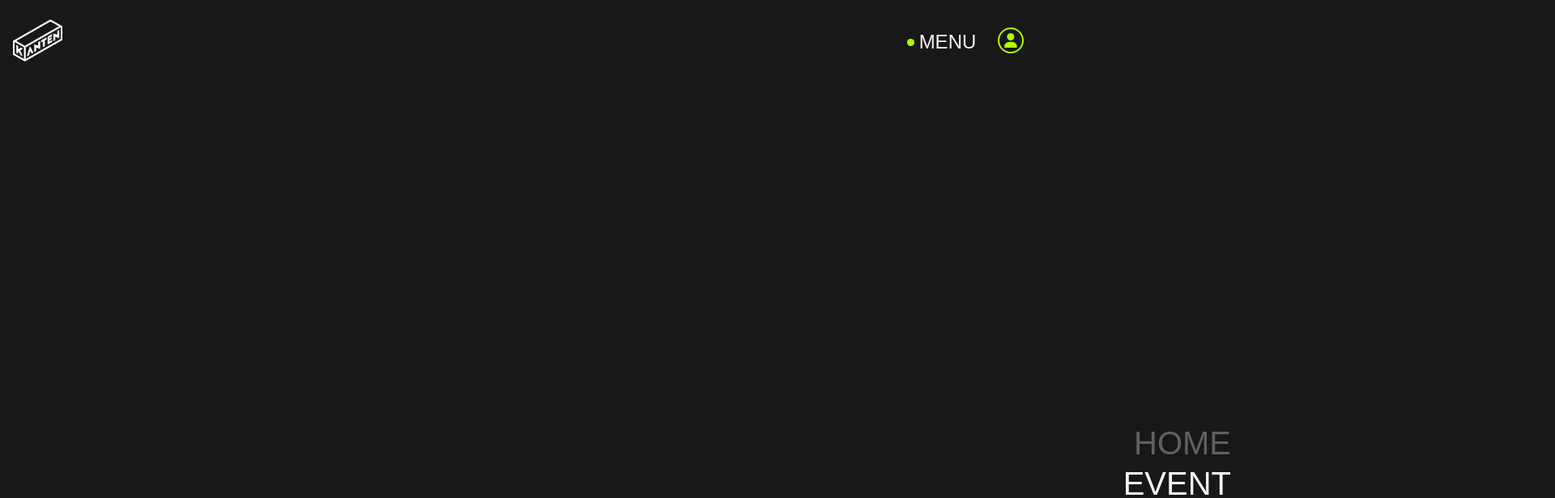
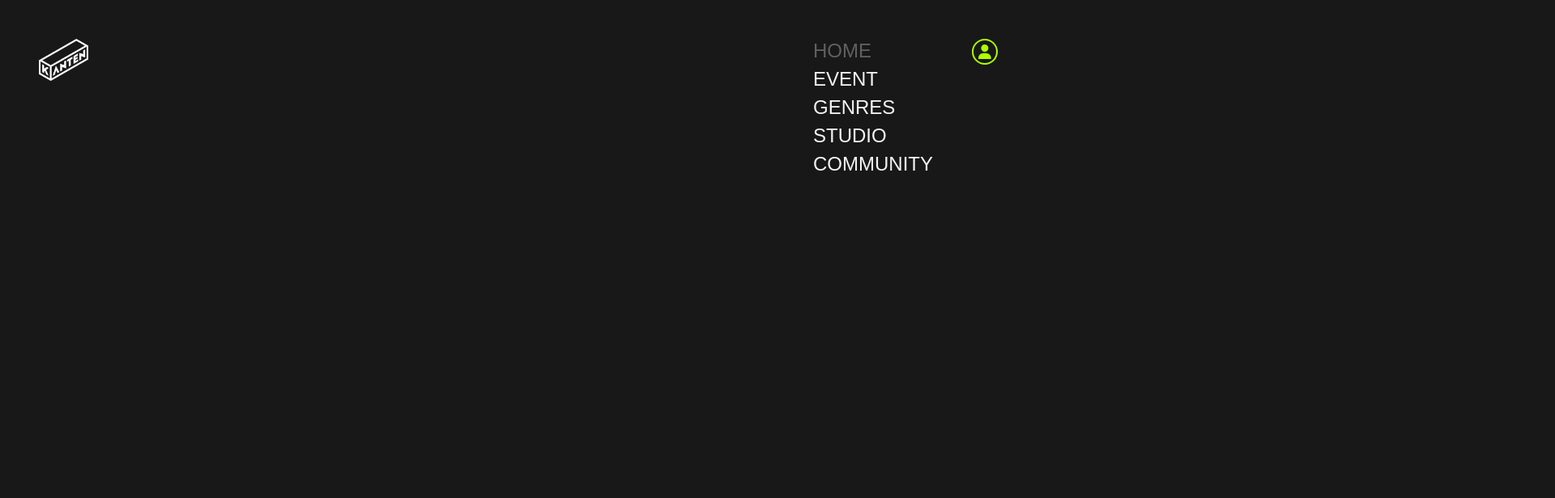
Before and after one commit to TLNRB/kanten, a Vue app in the folder kanten-website/: page / in a window 1280 px wide. Shown: the top 616 px of the page at 81% size, 1920 px wide, since content can reach past the window. Built offline with nearby package versions, Linux system fonts and the light colour scheme; a web font is replaced by a local one.

Commit message:
nav working

```diff
--- a/kanten-website/src/App.vue
+++ b/kanten-website/src/App.vue
@@ -1,5 +1,5 @@
 <script setup>
-import { ref } from 'vue'
+import { ref, onMounted, onUnmounted } from 'vue'
 import logo from './images/logo.png'
 
 // ---------- NavBar ----------
@@ -11,15 +11,34 @@ const sections = ref([
   { id: 'community', title: 'Community', active: false }
 ])
 
+/* ---------- Nav and dropdown click event ---------- */
+const screenWidth = ref(window.innerWidth)
 const dropdownState = ref(false)
+
 const dropdownStateChange = () => {
   dropdownState.value = !dropdownState.value
 }
+
+/* ---------- Resize handling ---------- */
+function handleResize() {
+  screenWidth.value = window.innerWidth
+}
+
+/*---------- Add resize event listener when component is mounted ---------- */
+onMounted(() => {
+  window.addEventListener('resize', handleResize)
+})
+/*---------- Remove resize event listener when component is mounted ---------- */
+onUnmounted(() => {
+  window.removeEventListener('resize', handleResize)
+})
 </script>
 
 <template>
-  <div class="py-[1.5rem] px-[1rem]">
-    <nav class="flex justify-between items-center z-10">
+  <div class="py-[1.5rem] px-[1rem] md:py-[2.5rem] md:px-[2rem] xl:p-[3rem]">
+    <nav
+      class="flex justify-between items-center z-10 fixed top-[1.5rem] right-[1rem] left-[1rem] md:top-[2.5rem] md:right-[2rem] md:left-[2rem] xl:top-[3rem] xl:right-[3rem] xl:left-[3rem]"
+    >
       <!------- Logo Image ------->
       <div>
         <a href="#">
@@ -29,7 +48,7 @@ const dropdownStateChange = () => {
 
       <!------- Dropdown Text ------->
       <div
-        class="flex gap-[6px] ml-auto mr-[1rem] text-[1.5rem] translate-y-[2px] group cursor-pointer uppercase leading-none"
+        class="flex gap-[6px] ml-auto mr-[1rem] text-[1.5rem] translate-y-[2px] group cursor-pointer uppercase leading-none md:hidden"
         @click="dropdownStateChange"
       >
         <div
@@ -52,18 +71,20 @@ const dropdownStateChange = () => {
 
       <!------- Nav Links ------->
       <div
-        class="flex flex-col items-end ml-auto absolute bottom-[2rem] right-[-15rem] text-[2.5rem] uppercase leading-[60px] ease-in duration-[.3s]"
+        class="flex flex-col items-center w-[100%] ml-auto h-fit absolute top-[10rem] translate-x-[110%] text-[2.5rem] uppercase leading-[60px] ease-in duration-[.3s] xs:leading-[70px] sm:leading-[80px] md:translate-x-0 md:w-auto md:right-[4rem] md:top-[-.5rem] md:items-start md:leading-[45px] xl:right-[5rem]"
         :class="{ 'dropdown-nav-active': dropdownState }"
       >
         <div v-for="section in sections" :key="section.id" class="overflow-hidden">
-          <p class="h-[50px] flex flex-col cursor-pointer group">
+          <p
+            class="h-[50px] flex flex-col cursor-pointer group xs:h-[60px] sm:h-[70px] md:h-[35px]"
+          >
             <span
-              class="group-hover:translate-y-[-45px] ease-in duration-[.2s]"
+              class="group-hover:translate-y-[-45px] ease-in duration-[.2s] xs:text-[3rem] xs:group-hover:translate-y-[-55px] sm:text-[4rem] sm:group-hover:translate-y-[-65px] md:text-[1.5rem] md:font-[500] md:group-hover:translate-y-[-35px]"
               :class="{ 'text-darkerText': section.active }"
               >{{ section.title }}</span
             >
             <span
-              class="font-[500] text-baseColor rotate-6 translate-y-[-15px] group-hover:translate-y-[-60px] group-hover:rotate-0 ease-in duration-[.2s]"
+              class="font-[500] text-baseColor rotate-6 translate-y-[-15px] group-hover:translate-y-[-60px] group-hover:rotate-0 ease-in duration-[.2s] xs:text-[3rem] xs:group-hover:translate-y-[-70px] sm:text-[4rem] sm:group-hover:translate-y-[-80px] sm:translate-y-[-10px] md:text-[1.5rem] md:group-hover:translate-y-[-45px]"
               >{{ section.title }}</span
             >
           </p>
@@ -71,23 +92,24 @@ const dropdownStateChange = () => {
       </div>
 
       <!------- Profile ------->
-      <button class="w-[2rem] h-[2rem] rounded-full border-2 border-baseColor">
+      <button class="w-[2rem] h-[2rem] rounded-full border-2 border-baseColor md:mt-[-20px]">
         <font-awesome-icon
           class="h-[1.125rem] text-baseColor translate-y-[2px]"
           :icon="['fas', 'user']"
         />
       </button>
     </nav>
-    <div
+    <!-- Overflow problems -->
+    <!-- <div
       class="absolute top-0 right-0 left-0 bottom-0 opacity-0 translate-x-[100%] ease-in duration-[.3s] z-[-1]"
-      :class="{ 'bg-darkBG dropdown-background-active': dropdownState }"
-    ></div>
+      :class="{ 'bg-baseColor dropdown-background-active': dropdownState }"
+    ></div> -->
   </div>
 </template>
 
 <style scoped>
 .dropdown-nav-active {
-  right: 1rem;
+  transform: translateX(0);
   transition-delay: all ease-in 1s;
 }
 
```
